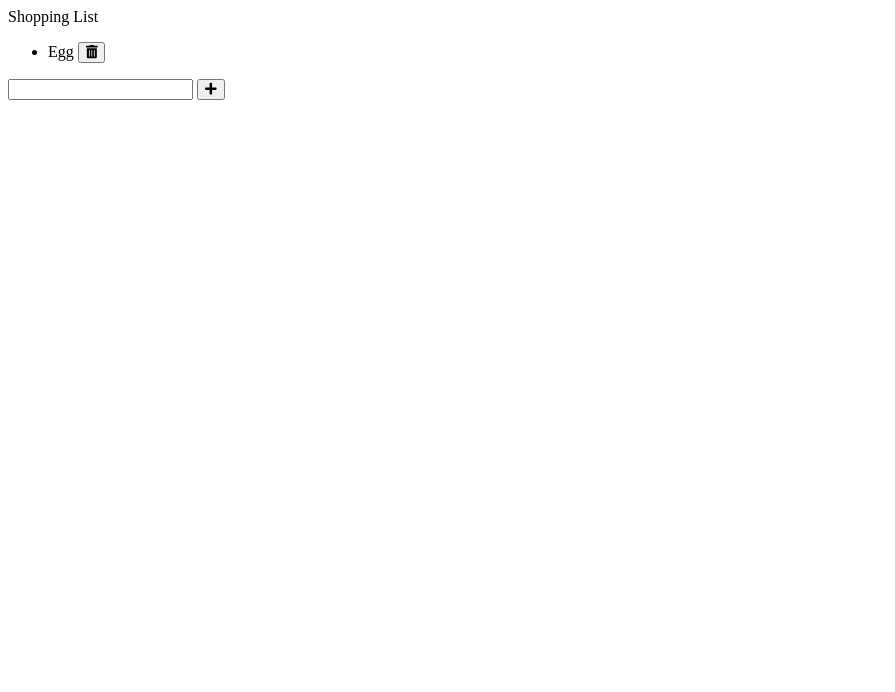
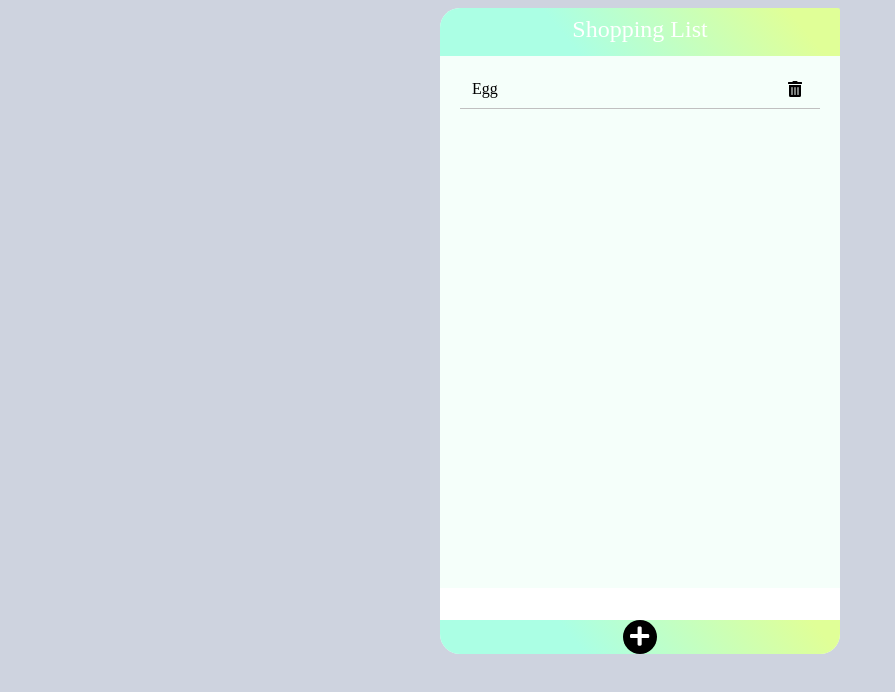
Before and after one commit to cho-hyeonjin/Browser101, a plain HTML site: page chapter_03_DOM-shoppingApp/index.html in a window 1280 px wide. Shown: the whole page, without its empty margins (0-895 px from the left). Drawn offline with Linux system fonts and the light colour scheme.

Commit message:
DOM Project - CSS Styling

```diff
--- a/chapter_03_DOM-shoppingApp/index.html
+++ b/chapter_03_DOM-shoppingApp/index.html
@@ -21,6 +21,7 @@
             <i class="fas fa-trash-alt"></i>
           </button>
         </div>
+        <div class="item__divider"></div>
       </li>
     </ul>
     <footer class="footer">
--- a/chapter_03_DOM-shoppingApp/style.css
+++ b/chapter_03_DOM-shoppingApp/style.css
@@ -0,0 +1,102 @@
+* {
+  box-sizing: border-box;
+}
+
+ul {
+  padding: 0;
+}
+
+button {
+  outline: none;
+  background: transparent;
+  border: none;
+  cursor: pointer;
+}
+
+body {
+  background-color: #ced3df;
+  text-align: center;
+}
+
+.list {
+  width: 400px;
+  margin: auto;
+  background-color: mintcream;
+  border-radius: 20px;
+}
+
+.header {
+  height: 48px;
+  padding: 8px;
+  font-size: 24px;
+  background: rgb(171, 255, 228);
+  background: linear-gradient(
+    51deg,
+    rgba(171, 255, 228, 1) 32%,
+    rgba(224, 255, 151, 1) 88%
+  );
+  border-radius: 20px 2px 0 0;
+  color: rgb(255, 255, 255);
+}
+
+.items {
+  height: 500px;
+  /* 이렇게 px단위로 쓰는 것은 접근성에 좋지 X. 좀 더 적합한 반응형 유닛 em, rem에 대해 공부해보자. */
+  overflow-y: auto;
+}
+
+.item {
+  display: flex;
+  justify-content: space-between;
+  padding: 8px 32px;
+}
+
+.item__delete {
+  font-size: 16px;
+  transition: all 300ms ease-in;
+}
+
+.item__delete:hover {
+  color: rgb(124, 245, 184);
+  transform: scale(1.1);
+}
+
+.item__divider {
+  width: 90%;
+  height: 1px;
+  background-color: silver;
+  margin: auto;
+}
+
+.footer {
+  background: rgb(171, 255, 228);
+  background: linear-gradient(
+    51deg,
+    rgba(171, 255, 228, 1) 32%,
+    rgba(224, 255, 151, 1) 88%
+  );
+  border-radius: 0 0 20px 20px;
+}
+
+.footer__input {
+  width: 100%;
+  height: 32px;
+  border: none;
+  outline: none;
+  font-size: 24px;
+  padding: 0 16px;
+}
+
+.footer__button {
+  width: 34px;
+  height: 34px;
+  font-size: 22px;
+  background-color: black;
+  border-radius: 50%;
+  color: white;
+  transition: transform 300ms ease-in;
+}
+
+.footer__button:hover {
+  transform: scale(1.1);
+}
```
